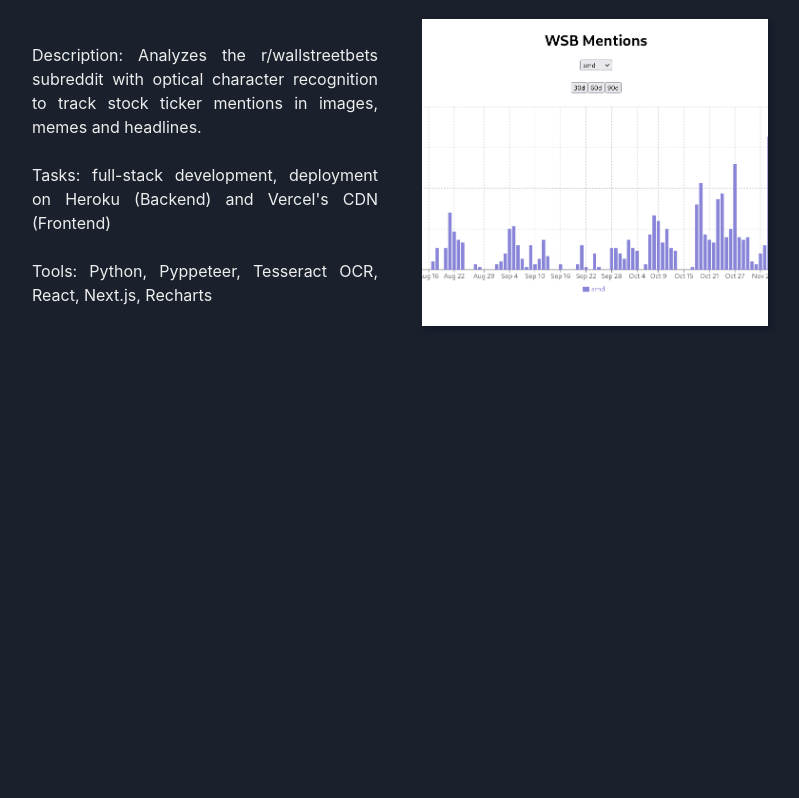
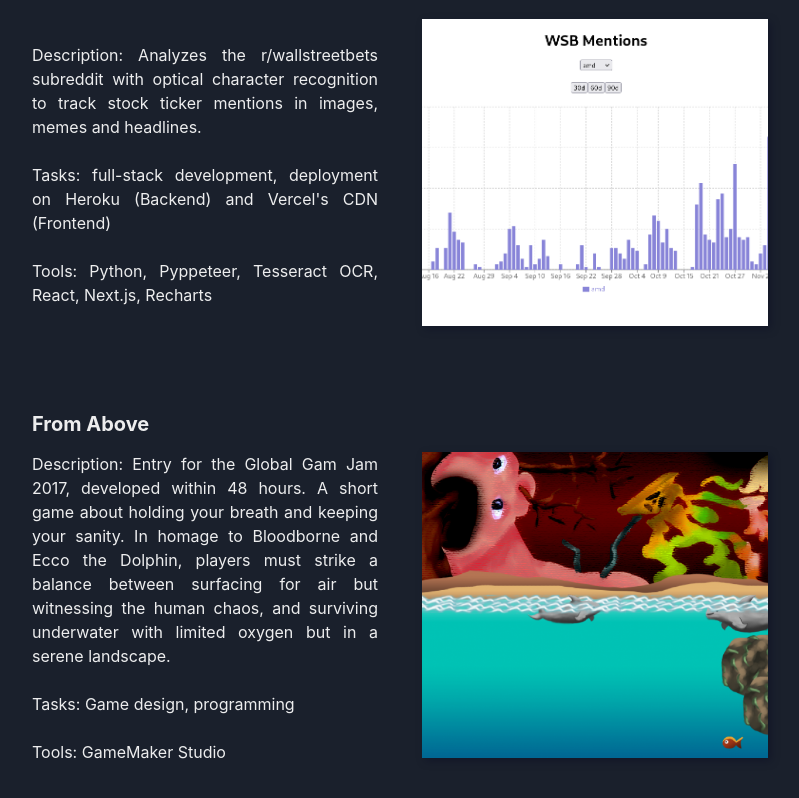
Before and after one commit to fx-ha/fxha.dev, a Next.js app: page /projects in a window 1280 px wide. Shown: the part 3691-4489 px from the top of the page, without its empty margins (240-1039 px from the left). Before the commit the page ends 4103 px from the top, so only its background shows below. Built offline with nearby package versions, Linux system fonts and the light colour scheme.

Commit message:
feat: :sparkles: add from above (#53)
* feat: :sparkles: add from above

* update phrasing

* update phrasing

```diff
--- a/src/pages/projects.tsx
+++ b/src/pages/projects.tsx
@@ -13,6 +13,7 @@ import wtffImg from '../../public/images/wtff.png'
 import driveexchangeLImg from '../../public/images/driveexchangeL.png'
 import driveexchangeImg from '../../public/images/driveexchange.png'
 import wsbmentionsImg from '../../public/images/wsbmentions.png'
+import fromaboveImg from '../../public/images/from_above.png'
 
 const projectsContent = {
   en: {
@@ -64,6 +65,11 @@ const projectsContent = {
         'Converts the fee estimates from WhatTheFee.io to different currencies, adds a transaction size calculator and tracks historical data.',
       tasks:
         "full-stack development, deployment on Heroku (Backend) and Vercel's CDN (Frontend)",
+    },
+    fromabove: {
+      description:
+        'Entry for the Global Gam Jam 2017, developed within 48 hours. A short game about holding your breath and keeping your sanity. In homage to Bloodborne and Ecco the Dolphin, players must strike a balance between surfacing for air but witnessing the human chaos, and surviving underwater with limited oxygen but in a serene landscape.',
+      tasks: 'Game design, programming',
     },
     siasocial: {
       description: '...',
@@ -139,6 +145,11 @@ const projectsContent = {
       tasks:
         'full-stack development, Hosting mit Heroku (Backend) and Vercels CDN (Frontend)',
     },
+    fromabove: {
+      description:
+        'Beitrag zum Global Gam Jam 2017, entwickelt in 48 Stunden. Eine kleine Hommage an Bloodborne und Ecco the Dolphin. Als Delphin müssen Spieler ein Äqui­li­b­ri­um finden: Unterwasser ist es friedlich, aber Sauerstoff ist knapp, doch zum Luftholen auftauchen und das menschliche Chaos zu sehen, zehrt an den Nerven.',
+      tasks: 'Spieldesign, Programmierung',
+    },
     siasocial: {
       description: '...',
       tasks: '...',
@@ -177,6 +188,7 @@ const Projects = () => {
     whatthefiatfee,
     drivechainexchange,
     wsbmentions,
+    fromabove,
   } = projectsContent[lang]
 
   return (
@@ -265,6 +277,15 @@ const Projects = () => {
         tasksContent={wsbmentions.tasks}
         tools="Python, Pyppeteer, Tesseract OCR, React, Next.js, Recharts"
       />
+
+      <ProjectSection
+        title="From Above"
+        url="https://globalgamejam.org/2017/games/above"
+        imagePath={fromaboveImg}
+        descriptionContent={fromabove.description}
+        tasksContent={fromabove.tasks}
+        tools="GameMaker Studio"
+      />
     </Layout>
   )
 }
```
Also changed, not shown: public/images/from_above.png (added).
